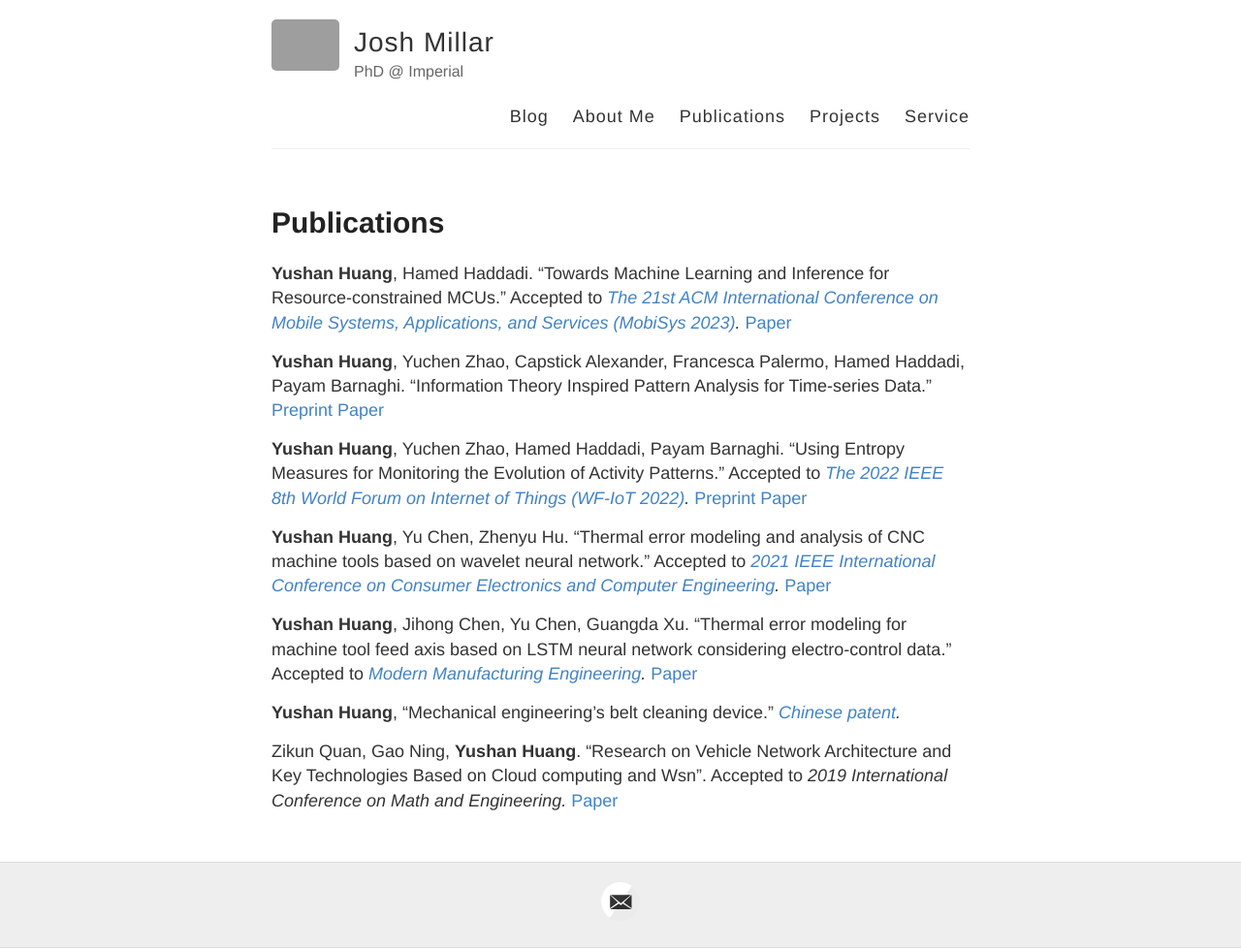
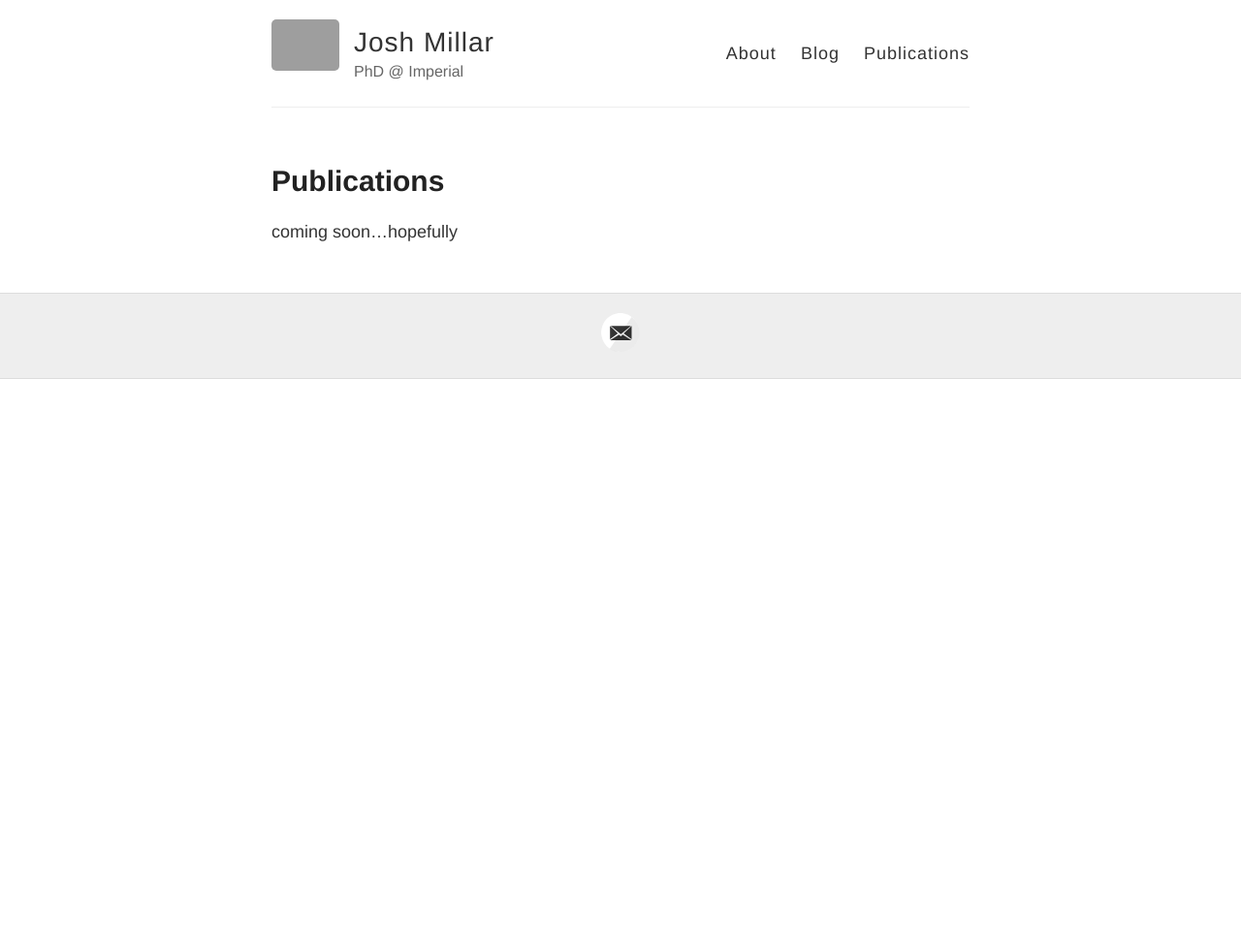
Before and after one commit to j0shmillar/j0shmillar.github.io, a Jekyll site: the page built from publications.md, in a window 1280 px wide. Shown: the whole page at 97% size. Built offline with Jekyll 4.4.1, drawn with Linux system fonts in a browser that asks for light colours; after the commit the page ends 900 px from its top, so only the background shows below that; grey boxes are pictures that could not be loaded.

Commit message:
update main

```diff
--- a/_layouts/default.html
+++ b/_layouts/default.html
@@ -27,11 +27,9 @@
           </div>
 
           <nav>
+            <a href="{{ site.baseurl }}/">About</a>
             <a href="{{ site.baseurl }}/blog">Blog</a>
-            <a href="{{ site.baseurl }}/">About Me</a>
             <a href="{{ site.baseurl }}/publications">Publications</a>
-            <a href="{{ site.baseurl }}/projects">Projects</a>
-            <a href="{{ site.baseurl }}/service">Service</a>
           </nav>
         </header>
       </div>
--- a/publications.md
+++ b/publications.md
@@ -5,21 +5,6 @@ permalink: /publications/
 order: 2
 ---
 
+coming soon...hopefully
 <!-- ### 2022 -->
-**Yushan Huang**, Hamed Haddadi. "Towards Machine Learning and Inference for Resource-constrained MCUs." Accepted to *[The 21st ACM International Conference on Mobile Systems, Applications, and Services (MobiSys 2023)](https://www.sigmobile.org/mobisys/2023/).* [Paper](https://dl.acm.org/doi/10.1145/3581791.3597371)
-
-**Yushan Huang**, Yuchen Zhao, Capstick Alexander, Francesca Palermo, Hamed Haddadi, Payam Barnaghi. "Information Theory Inspired Pattern Analysis for Time-series Data." [Preprint Paper](https://arxiv.org/abs/2302.11654)
-
-**Yushan Huang**, Yuchen Zhao, Hamed Haddadi, Payam Barnaghi. "Using Entropy Measures for Monitoring the Evolution of Activity Patterns." Accepted to *[The 2022 IEEE 8th World Forum on Internet of Things (WF-IoT 2022)](https://wfiot2022.iot.ieee.org/).* [Preprint Paper](https://arxiv.org/abs/2210.01736)
-
-<!-- ### 2021 -->
-
-**Yushan Huang**, Yu Chen, Zhenyu Hu. "Thermal error modeling and analysis of CNC machine tools based on wavelet neural network." Accepted to *[2021 IEEE International Conference on Consumer Electronics and Computer Engineering](https://ieeexplore.ieee.org/xpl/conhome/9341295/proceeding).* [Paper](https://ieeexplore.ieee.org/document/9342155)
-
-**Yushan Huang**, Jihong Chen, Yu Chen, Guangda Xu. "Thermal error modeling for machine tool feed axis based on LSTM neural network considering electro-control data." Accepted to *[Modern Manufacturing Engineering](http://xdzzgc.magtechjournal.com/).* [Paper](https://kns.cnki.net/kcms/detail/detail.aspx?doi=10.16731/j.cnki.1671-3133.2021.10.004)
-
-<!-- ### 2020 and before -->
-
-**Yushan Huang**, "Mechanical engineering's belt cleaning device." *[Chinese patent](https://ieeexplore.ieee.org/document/9342155).*
-
-Zikun Quan, Gao Ning, **Yushan Huang**. "Research on Vehicle Network Architecture and Key Technologies  Based on Cloud computing and Wsn". Accepted to *2019 International Conference on Math and Engineering.* [Paper](https://webofproceedings.org/proceedings_series/ESR/ICME%202019/D107.pdf)
+<!-- **Yushan Huang**, Hamed Haddadi. "Towards Machine Learning and Inference for Resource-constrained MCUs." Accepted to *[The 21st ACM International Conference on Mobile Systems, Applications, and Services (MobiSys 2023)](https://www.sigmobile.org/mobisys/2023/).* [Paper](https://dl.acm.org/doi/10.1145/3581791.3597371) -->
```
Also changed, not shown: 404.md (+0 -2 lines), index.md (+1 -1 lines), README.md (deleted).
